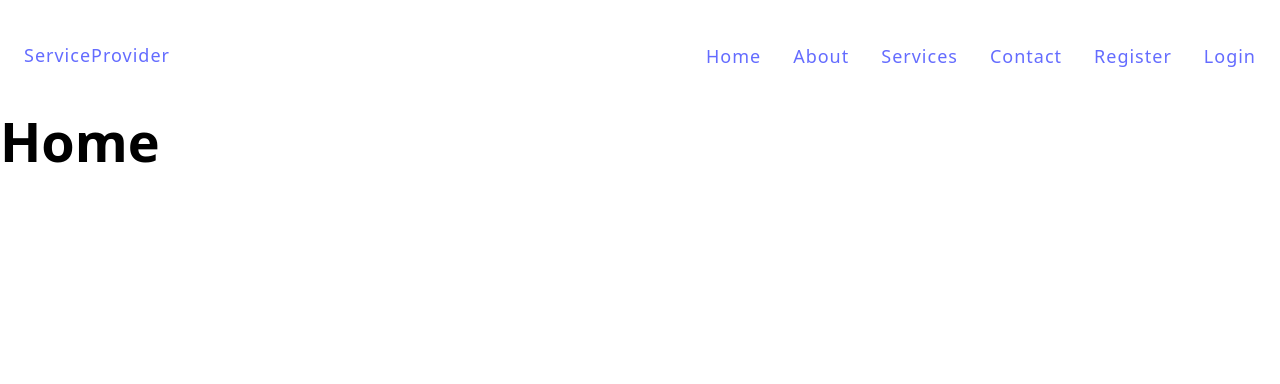
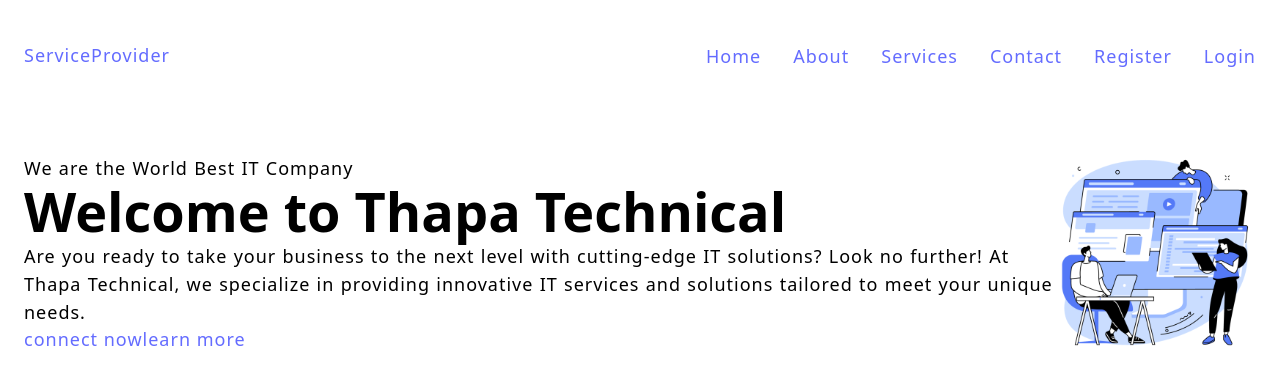
Before and after one commit to MuhammadFaizan144/MERN-Tutorial, a React (Vite) app in the folder client/: page / in a window 1280 px wide. Shown: the top 384 px of the page. Built offline with nearby package versions, Linux system fonts and the light colour scheme.

Commit message:
Crafting the Home Section on HomePage in tutorial 24

```diff
--- a/client/src/pages/Home.jsx
+++ b/client/src/pages/Home.jsx
@@ -1,11 +1,34 @@
 import React from 'react'
-
 const Home = () => {
   return (
     <>
-    <h1>Home</h1>
+    <main className='section-hero'>
+      <div className="container grid grid-two-cols">
+        <div className="hero-content">
+          <p>We are the World Best IT Company</p>
+          <h1>Welcome to Thapa Technical</h1>
+              <p>
+                Are you ready to take your business to the next level with
+                cutting-edge IT solutions? Look no further! At Thapa Technical,
+                we specialize in providing innovative IT services and solutions
+                tailored to meet your unique needs.
+              </p>
+          <div className="btn btn-group">
+            <a href="/contact">
+              <button className='btn'>connect now</button>
+            </a>
+            <a href="/services">
+              <button className='btn'>learn more</button>
+            </a>
+          </div>
+        </div>
+        {/* hero images */}
+        <div className="hero-image">
+          <img src="/images/home.png" alt="home" width='400' height='500'/>
+        </div>
+      </div>
+    </main>
     </>
   )
 }
-
 export default Home
```
